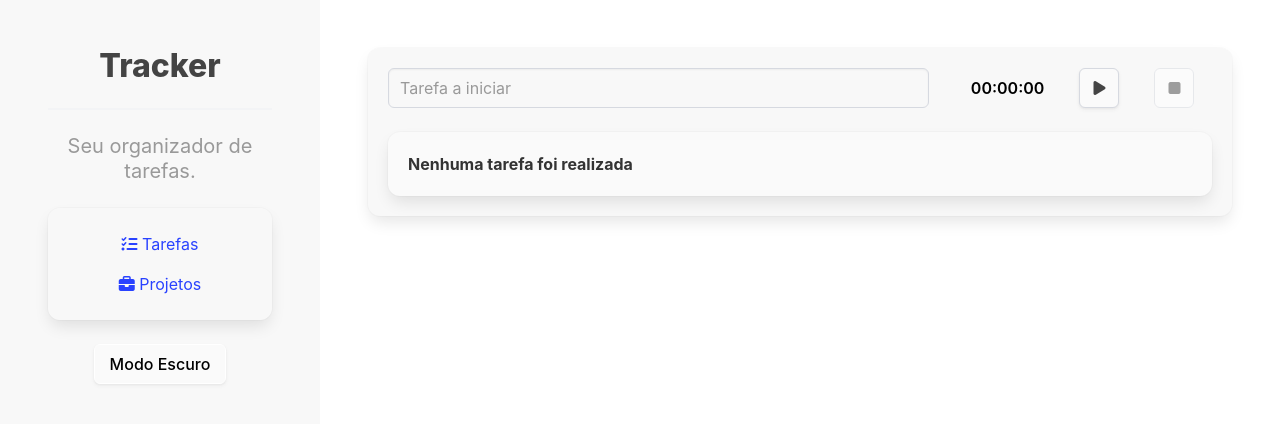
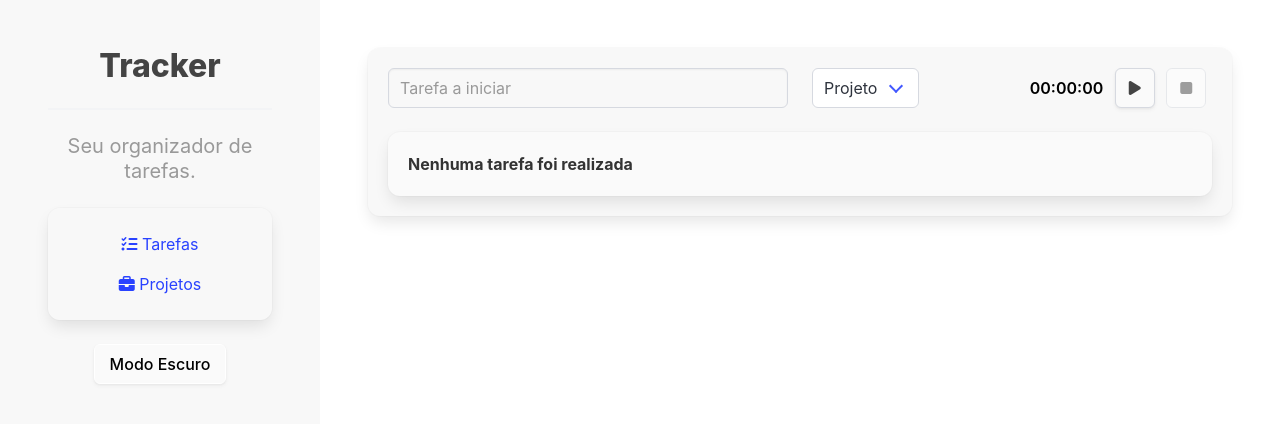
Before and after one commit to DaviVilarinho/tracker, a Vue app: page / in a window 1280 px wide. Shown: the top 424 px of the page. Built offline with nearby package versions, Linux system fonts and the light colour scheme.

Commit message:
adicionar por project

```diff
--- a/package.json
+++ b/package.json
@@ -11,7 +11,8 @@
     "@fortawesome/fontawesome-free": "^6.5.2",
     "core-js": "^3.8.3",
     "vue": "^3.2.13",
-    "vue-router": "^4.3.0"
+    "vue-router": "^4.3.0",
+    "vuex": "^4.0.2"
   },
   "devDependencies": {
     "@typescript-eslint/eslint-plugin": "^5.4.0",
--- a/src/components/FormularioTracker.vue
+++ b/src/components/FormularioTracker.vue
@@ -2,15 +2,26 @@
   <section class="section">
     <div class="box entire-form">
       <div class="columns">
-        <div class="column is-8" role="form" aria-label="Formulário de Criação de Nova Tarefa">
-          <input type="text" class="input input-colored" placeholder="Tarefa a iniciar" aria-label="Tarefa" v-model="itemDescription">
+        <div class="column is-6" role="form" aria-label="Formulário de Criação de Nova Tarefa">
+          <input type="text" class="input input-colored" placeholder="Tarefa a iniciar" aria-label="Tarefa"
+            v-model="itemDescription">
+        </div>
+        <div class="column is-3">
+          <div class="select">
+            <select v-model="selectedProjectId" aria-label="Selecionar ID Projeto Relacionado à Tarefa">
+              <option value="">Projeto</option>
+              <template v-for="project in projects" :key="project.id">
+                <option :value="project.id">{{ project.name }}</option>
+              </template>
+            </select>
+          </div>
         </div>
         <div class="column">
           <timer-tracker @end-counter="onEndCounter"></timer-tracker>
         </div>
       </div>
       <template v-if="doneItems.length > 0">
-        <done-todo v-for="(item, i) in doneItems" :key="i" :item="item"/>
+        <done-todo v-for="(item, i) in doneItems" :key="i" :item="item" />
       </template>
       <box-vue v-else>Nenhuma tarefa foi realizada</box-vue>
     </div>
@@ -18,20 +29,28 @@
 </template>
 
 <script lang="ts" setup>
-import { ref } from 'vue';
+import { computed, ref } from 'vue';
 import type TodoItem from '@/interfaces/ITodoItem';
+import { key } from '@/store';
+import { useStore } from 'vuex';
+import Project from '@/interfaces/IProject';
 import TimerTracker from './TimerTracker.vue';
 import DoneTodo from './DoneTodo.vue';
 import BoxVue from './BoxVue.vue';
 
+const store = useStore(key);
+const projects = computed<Project[]>(() => store.state.projects);
+
 const itemDescription = ref<string | undefined>(undefined);
 
 const doneItems = ref(new Array<TodoItem>());
+const selectedProjectId = ref<string>('');
 
 function onEndCounter(counter: number) {
   doneItems.value.push({
     name: itemDescription.value,
     counterTime: counter,
+    idProject: selectedProjectId.value,
   } as TodoItem);
   itemDescription.value = undefined;
 }
--- a/src/interfaces/ITodoItem.ts
+++ b/src/interfaces/ITodoItem.ts
@@ -2,4 +2,5 @@
 export default interface TodoItem {
   name?: string;
   counterTime: number;
+  idProject: string;
 }
--- a/src/main.ts
+++ b/src/main.ts
@@ -3,7 +3,9 @@ import App from './App.vue';
 
 import '@fortawesome/fontawesome-free/css/all.css';
 import router from './router';
+import { key, store } from './store';
 
 createApp(App)
   .use(router)
+  .use(store, key)
   .mount('#app');
--- /dev/null
+++ b/src/store/index.ts
@@ -0,0 +1,15 @@
+import Project from '@/interfaces/IProject';
+import { InjectionKey } from 'vue';
+import { createStore, Store } from 'vuex';
+
+interface Estado {
+  projects: Project[]
+}
+
+export const key: InjectionKey<Store<Estado>> = Symbol('state-injection-key');
+
+export const store = createStore<Estado>({
+  state: {
+    projects: [],
+  },
+});
```
Also changed, not shown: 1 other file (tests, documents, lock files or other folders).
